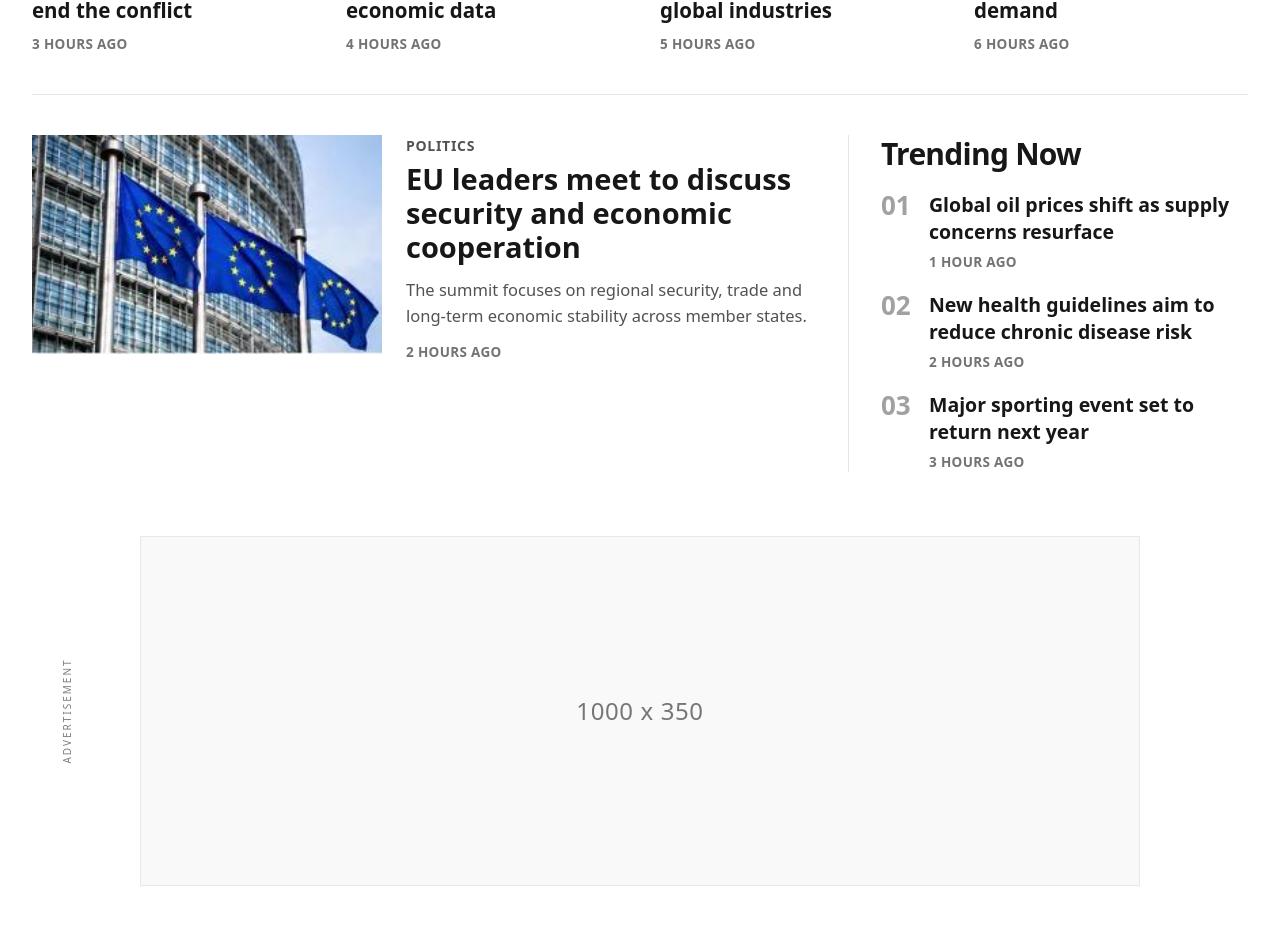
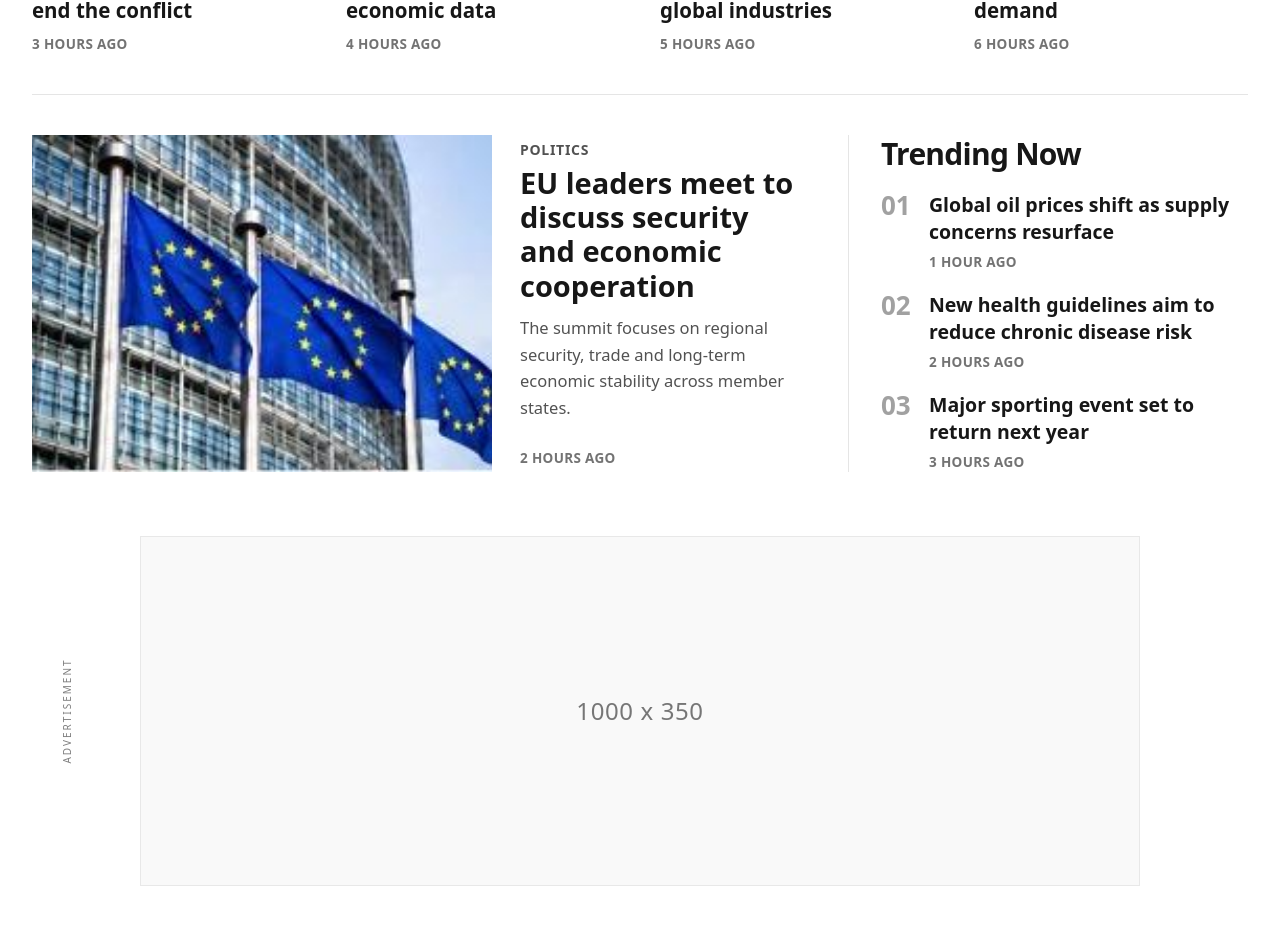
Before and after one commit to KalidMishal/BBC, a Next.js app: page / in a window 1280 px wide. Shown: the part 1175-2100 px from the top of the page. Built offline with nearby package versions, Linux system fonts and the light colour scheme.

Commit message:
Align EU leaders left article height to match Trending Now right column height

```diff
--- a/src/components/PoliticsAndTrendingSection.tsx
+++ b/src/components/PoliticsAndTrendingSection.tsx
@@ -82,14 +82,14 @@ export default function PoliticsAndTrendingSection({
         Matching media_1793990467065_bdb49109.jpg (bottom part)
         =======================================================
       */}
-      <div className="grid grid-cols-1 lg:grid-cols-[1fr_360px] xl:grid-cols-[1fr_400px] gap-8 lg:gap-10 items-start">
+      <div className="grid grid-cols-1 lg:grid-cols-[1fr_360px] xl:grid-cols-[1fr_400px] gap-8 lg:gap-10 items-stretch">
         {/* Left Side: EU Leaders Horizontal Feature */}
         <article
           onClick={() => onArticleClick?.(euLeadersStory)}
-          className="group cursor-pointer flex flex-col sm:flex-row gap-5 sm:gap-6 items-start"
+          className="group cursor-pointer flex flex-col sm:flex-row gap-5 sm:gap-6 lg:gap-7 items-stretch h-full"
         >
           {euLeadersStory.imageUrl && (
-            <div className="relative aspect-[16/10] w-full sm:w-[280px] md:w-[320px] lg:w-[350px] shrink-0 overflow-hidden bg-neutral-100">
+            <div className="relative w-full sm:w-[360px] md:w-[400px] lg:w-[440px] xl:w-[460px] shrink-0 overflow-hidden bg-neutral-100 min-h-[240px] sm:min-h-full">
               <Image
                 src={euLeadersStory.imageUrl}
                 alt={euLeadersStory.imageAlt || euLeadersStory.title}
@@ -99,7 +99,8 @@ export default function PoliticsAndTrendingSection({
             </div>
           )}
 
-          <div className="flex flex-col justify-start">
+          <div className="flex flex-col justify-between py-0.5 sm:py-1 h-full">
+            <div>
               <div className="font-sans font-bold text-[13.5px] sm:text-[14px] text-neutral-600 uppercase tracking-wider mb-1.5">
                 {euLeadersStory.category}
               </div>
@@ -111,14 +112,16 @@ export default function PoliticsAndTrendingSection({
                   {euLeadersStory.summary}
                 </p>
               )}
-            <div className="font-sans font-bold text-[13px] sm:text-[13.5px] text-neutral-500 uppercase tracking-wide mt-3">
+            </div>
+            <div className="font-sans font-bold text-[13px] sm:text-[13.5px] text-neutral-500 uppercase tracking-wide mt-3.5">
               {euLeadersStory.time}
             </div>
           </div>
         </article>
 
         {/* Right Side: Trending Now with Vertical Divider and 01, 02, 03 numbers */}
-        <div className="lg:border-l lg:border-neutral-200 lg:pl-8 flex flex-col justify-start">
+        <div className="lg:border-l lg:border-neutral-200 lg:pl-8 flex flex-col justify-between h-full">
+          <div>
             <h2 className="font-sans font-bold text-[30px] text-neutral-900 mb-4 sm:mb-5 tracking-tight leading-tight">
               Trending Now
             </h2>
@@ -154,6 +157,7 @@ export default function PoliticsAndTrendingSection({
             </div>
           </div>
         </div>
+      </div>
     </section>
   );
 }
```
Lines whose indentation alone changed are shown as unchanged.
